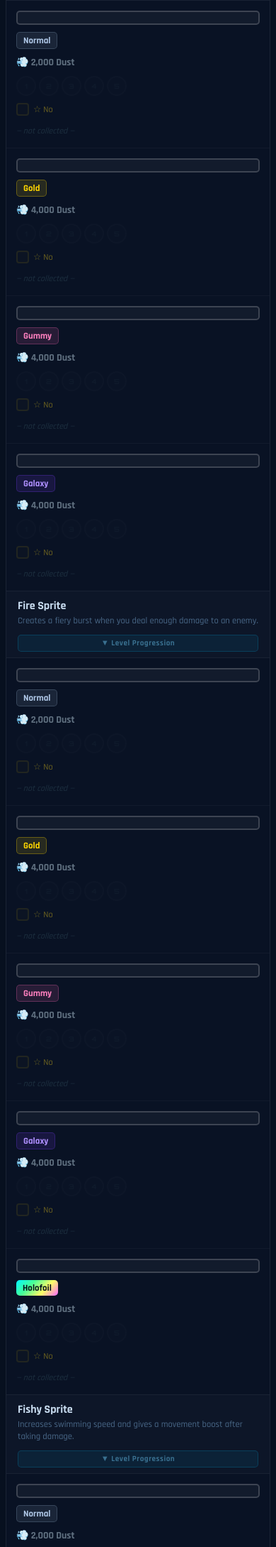
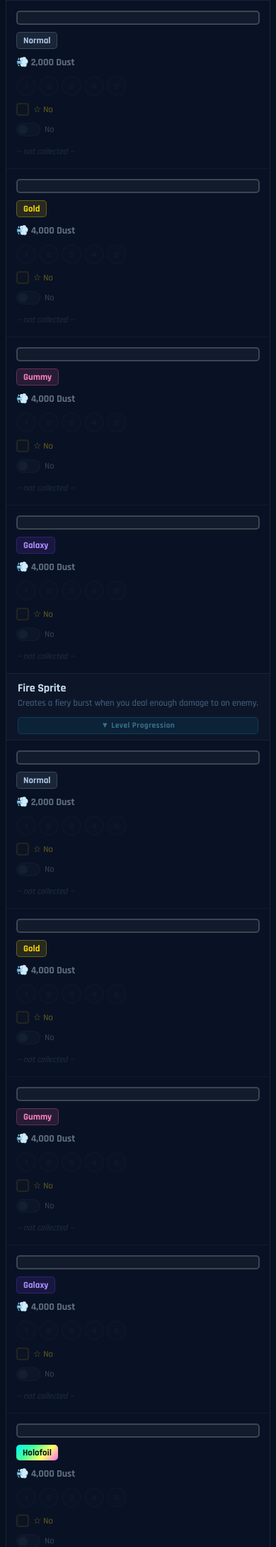
Before and after one commit to 1-spec-ui/Fortnite-Sprite-Tracker, a Flask app: page / in a window 390 px wide. Shown: the part 1630-3809 px from the top of the page at 71% size. Run offline with Flask 3, Linux system fonts and the light colour scheme.

Commit message:
Improve mobile responsiveness

```diff
--- a/templates/index.html
+++ b/templates/index.html
@@ -356,8 +356,10 @@
     }
     @media(max-width:720px){
       .variant-row { grid-template-columns: 26px auto 100px 140px 110px 1fr; }
-      .s-toggle { display:none; }
-    }
+      ..s-toggle{
+    display:flex;
+    justify-content:flex-start;
+}
     /* ===========================================
    MOBILE LAYOUT (Phones)
 =========================================== */
```
